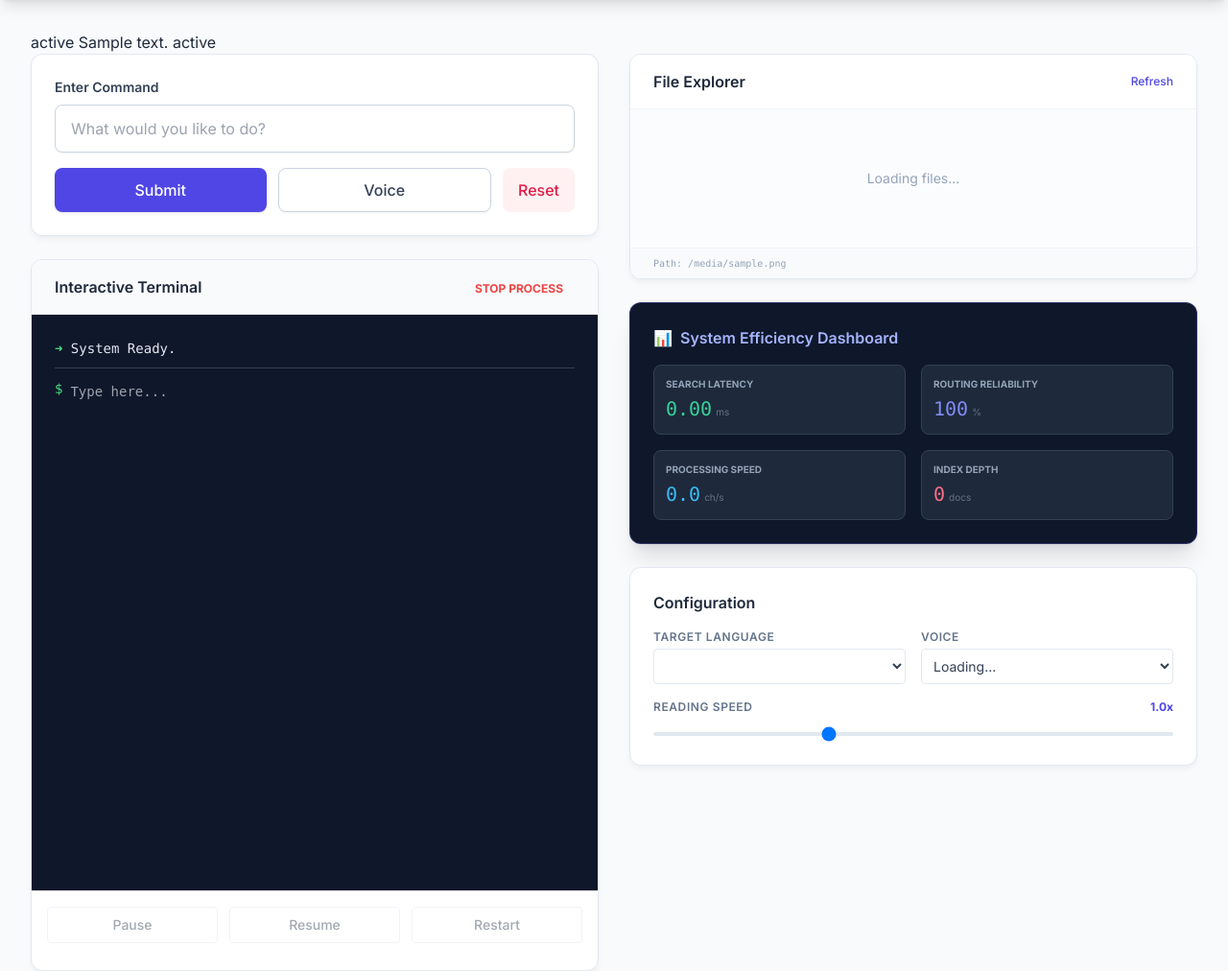
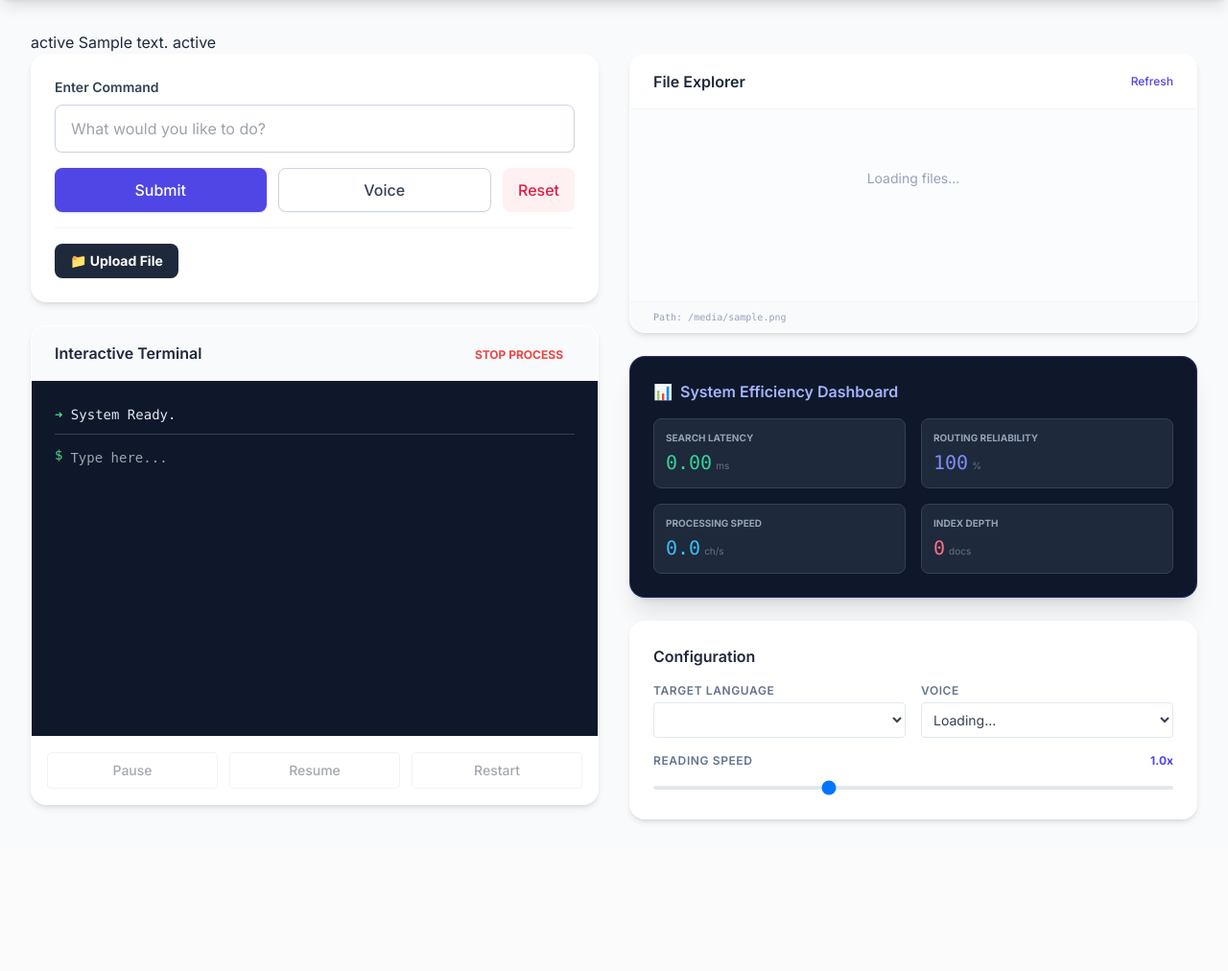
Before and after one commit to tanisha-tanvi/Smart-AI, a Flask app: template templates/index.html in a window 1280 px wide. Shown: the part 64-1076 px from the top of the page at 96% size. After the commit the page ends 922 px from the top, so only its background shows below. Run offline with Flask 3, Linux system fonts and the light colour scheme; the template is opened without the code that fills it: most values are stand-ins (such as "Sample title", 1, 10 or a date in 2020); lists and menus that the app fills with data are empty; some libraries are stand-ins or nearby versions.

Commit message:
Update index.html

```diff
--- a/templates/index.html
+++ b/templates/index.html
@@ -13,14 +13,26 @@
             theme: {
                 extend: {
                     fontFamily: { sans: ['Inter', 'sans-serif'], },
-                    colors: { slate: { 850: '#1e293b', 900: '#0f172a', }, indigo: { 500: '#6366f1', 600: '#4f46e5', }, }
+                    colors: {
+                        slate: { 850: '#1e293b', 900: '#0f172a', },
+                        indigo: { 500: '#6366f1', 600: '#4f46e5', },
+                    }
                 }
             }
         }
     </script>
     <link href="https://fonts.googleapis.com/css2?family=Inter:wght@400;500;600;700&display=swap" rel="stylesheet">
+    <style>
+        .glass-card {
+            background: rgba(255, 255, 255, 0.8);
+            backdrop-filter: blur(12px);
+            border: 1px solid rgba(255, 255, 255, 0.3);
+            border-radius: 1rem;
+            box-shadow: 0 4px 6px -1px rgba(0, 0, 0, 0.1), 0 2px 4px -1px rgba(0, 0, 0, 0.06);
+        }
+    </style>
 </head>
-<body class="text-slate-800">
+<body class="bg-slate-50 text-slate-800">
 
     <script>
         window.APP_CONFIG = {
@@ -47,7 +59,7 @@
         <div class="grid grid-cols-1 lg:grid-cols-2 gap-8">
             <div class="space-y-6">
                 <!-- Command Input Card -->
-                <div class="glass-card p-6">
+                <div class="glass-card p-6 bg-white">
                     <div class="mb-4">
                         <label for="input-entry" class="block text-sm font-semibold text-slate-700 mb-2">Enter Command</label>
                         <div class="relative">
@@ -59,10 +71,19 @@
                         <button id="voice-button" onclick="startVoiceCommand()" class="flex-1 bg-white border border-slate-300 text-slate-700 hover:bg-slate-50 font-medium py-2.5 px-4 rounded-lg shadow-sm transition flex items-center justify-center">Voice</button>
                         <button id="reset-button" onclick="submitCommand('forget all')" class="flex-initial bg-rose-50 text-rose-600 hover:bg-rose-100 font-medium py-2.5 px-4 rounded-lg transition" title="Reset Memory">Reset</button>
                     </div>
+
+                    <!-- File Upload Section -->
+                    <div class="mt-4 pt-4 border-t border-slate-100">
+                        <input type="file" id="file-upload-input" class="hidden" onchange="performUpload()">
+                        <button onclick="document.getElementById('file-upload-input').click()"
+                                class="w-full sm:w-auto bg-slate-800 text-white px-4 py-2 rounded-lg text-sm font-bold hover:bg-slate-700 transition flex items-center justify-center gap-2">
+                            📁 Upload File
+                        </button>
+                    </div>
                 </div>
 
                 <!-- Terminal Card -->
-                <div class="glass-card flex flex-col h-full overflow-hidden">
+                <div class="glass-card flex flex-col h-[500px] overflow-hidden bg-white">
                     <div class="px-6 py-4 border-b border-slate-100 bg-slate-50 flex justify-between items-center">
                         <h3 class="font-semibold text-slate-800">Interactive Terminal</h3>
                         <div>
@@ -91,12 +112,12 @@
 
             <div class="space-y-6">
                 <!-- File Explorer Card -->
-                <div class="glass-card overflow-hidden">
+                <div class="glass-card overflow-hidden bg-white">
                     <div class="px-6 py-4 border-b border-slate-100 flex justify-between items-center bg-white">
                         <h3 class="font-semibold text-slate-800 flex items-center">File Explorer</h3>
                         <button onclick="listFiles()" class="text-xs text-indigo-600 hover:text-indigo-800 font-medium">Refresh</button>
                     </div>
-                    <div id="file-list-container" class="bg-slate-50/50 p-2">
+                    <div id="file-list-container" class="bg-slate-50/50 p-2 min-h-[200px]">
                         <div class="flex items-center justify-center h-32 text-slate-400 text-sm">Loading files...</div>
                     </div>
                     <div class="px-6 py-2 bg-slate-50 border-t border-slate-100">
@@ -142,7 +163,7 @@
                 </div>
 
                 <!-- Configuration Card -->
-                <div class="glass-card p-6">
+                <div class="glass-card p-6 bg-white">
                     <h3 class="font-semibold text-slate-800 mb-4 flex items-center">Configuration</h3>
                     <div class="space-y-4">
                         <div class="grid grid-cols-2 gap-4">
```
